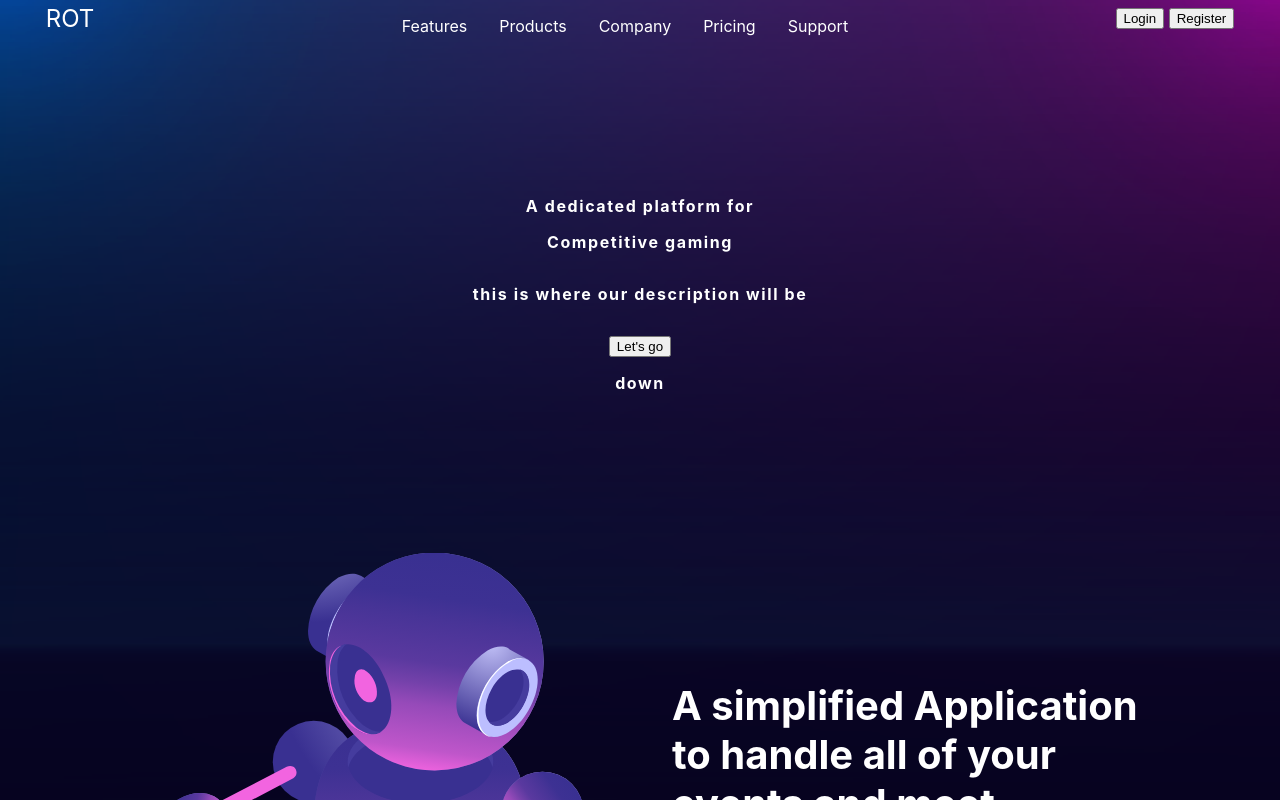
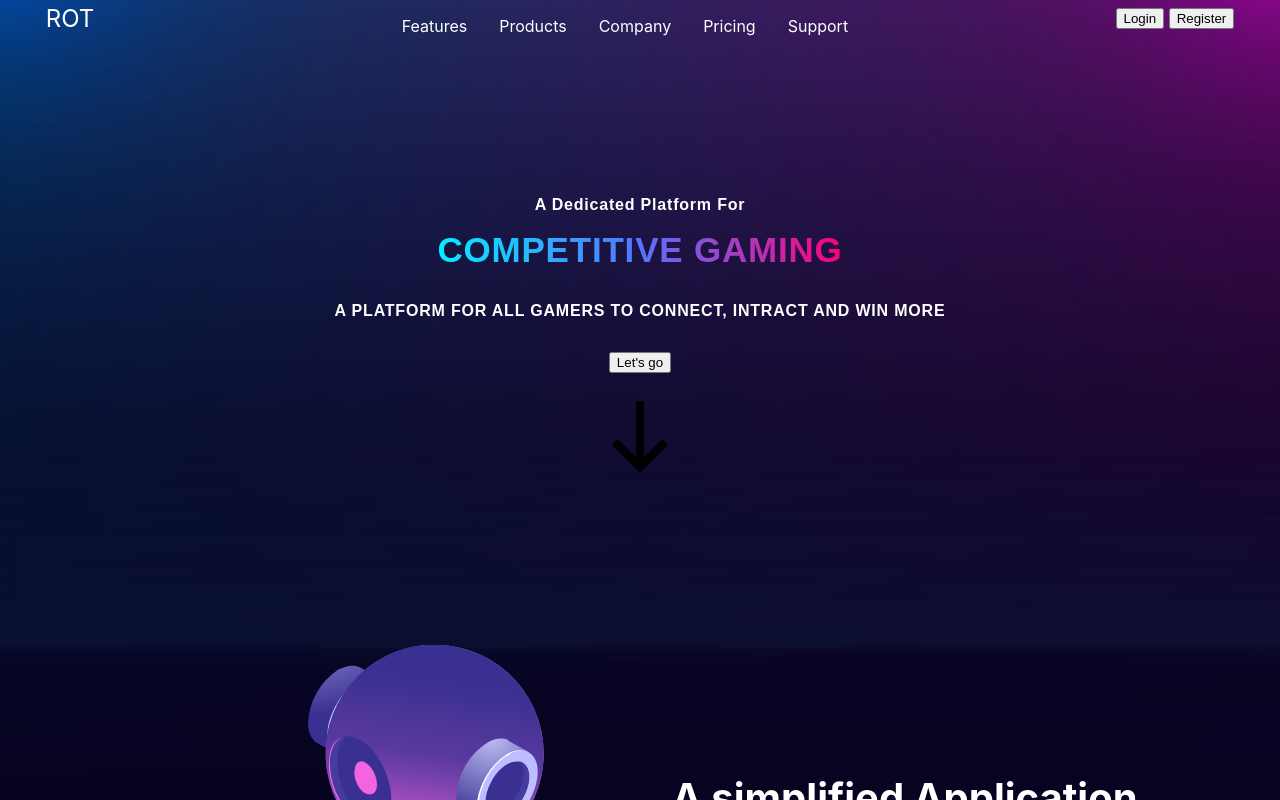
Before and after one commit to Rajaniraiyn/rot-landing-page, a Svelte app: page / in a window 1280 px wide. Shown: the top 800 px of the page. Built offline with nearby package versions, Linux system fonts and the light colour scheme.

Commit message:
👇,text designs

```diff
--- a/src/components/Main.svelte
+++ b/src/components/Main.svelte
@@ -1,21 +1,41 @@
-<script lang="ts"></script>
+<script lang="ts">
+    import down from "../assets/icons8-down.gif"
+</script>
 
 <header>
     <span>A dedicated platform for</span>
     <span class="gradient">Competitive gaming</span>
-    <p>this is where our description will be</p>
+    <p>A PLATFORM FOR ALL GAMERS TO CONNECT, INTRACT AND WIN MORE </p>
     <button>Let's go</button>
-    <span class="scroll-down">down</span>
+    <img src={down} alt="">
 </header>
 
 <style>
     header {
+        font-family: sans-serif;
         display: flex;
         flex-direction: column;
         align-items: center;
+        text-align: center;
         gap: 1em;
         margin: 10em;
         font-weight: 700;
-        letter-spacing: 0.1em;
+        letter-spacing: 0.05em;
+    }
+    .gradient{
+        text-transform: uppercase;
+        font-weight: 800;
+        font-size: 35px;
+        background-image: linear-gradient(90deg,#00F0FF,#5773FF,#FF007A);
+        -webkit-background-clip: text;
+        -webkit-text-fill-color: transparent;
+    }
+
+    span{
+        text-transform: capitalize;
+    }
+
+    img {
+        mix-blend-mode: multiply;
     }
 </style>
```
Also changed, not shown: src/assets/icons8-down.gif (added).
